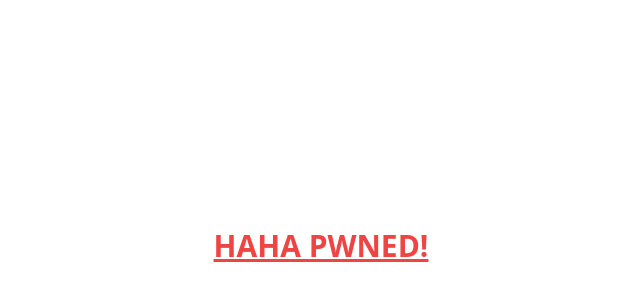
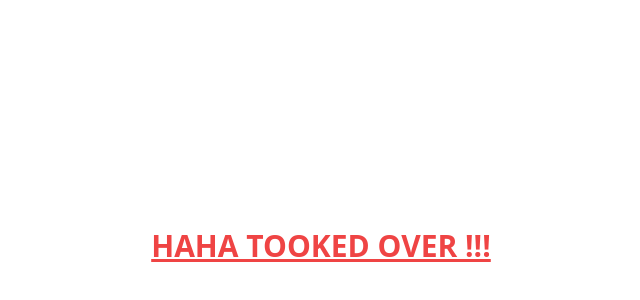
Before and after one commit to protergo16516014/test_mal, a plain HTML site: page index.html in a window 1280 px wide. Shown: the part 154-454 px from the top of the page, without its empty margins (319-959 px from the left). Drawn offline with nearby package versions, Linux system fonts and the light colour scheme.

Commit message:
Update index.html

```diff
--- a/index.html
+++ b/index.html
@@ -7,7 +7,7 @@
 </head>
 <body class="flex justify-center items-center h-screen w-screen">
   <h1 class="text-3xl font-bold underline text-red-500">
-    HAHA PWNED!
+    HAHA TOOKED OVER !!!
   </h1>
 </body>
 </html>
```
